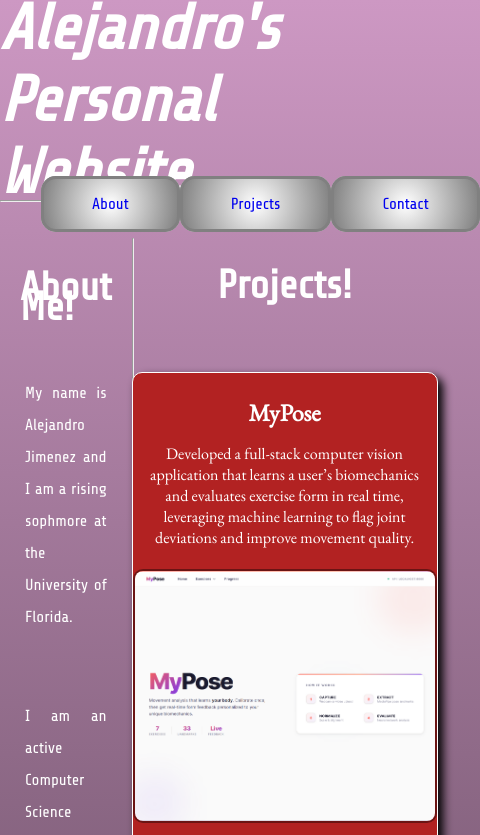
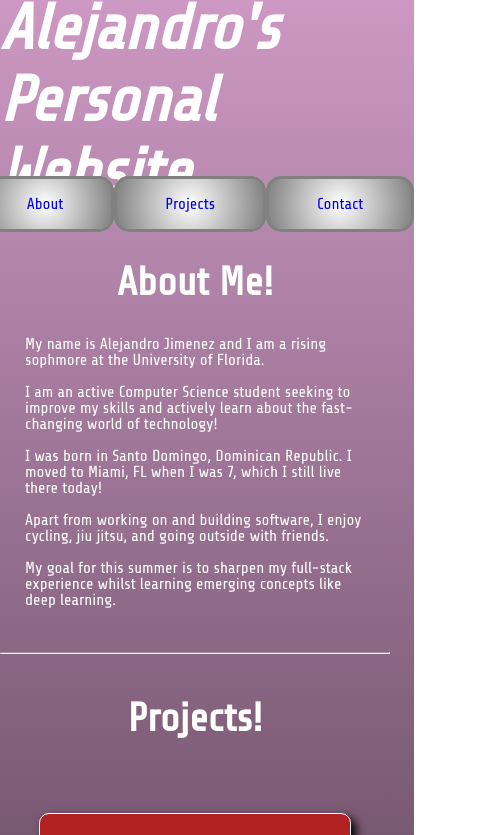
Before and after one commit to AleJim1216/Module-2--CSS, a plain HTML site: page personal/index.html in a window 390 px wide. Shown: the top 835 px of the page, 480 px wide, since content can reach past the window. Drawn offline with nearby package versions, Linux system fonts and the light colour scheme.

Commit message:
Added @media queries

```diff
--- a/personal/style.css
+++ b/personal/style.css
@@ -19,6 +19,7 @@
     background-image: url("../images/Stars.jpg");
     height: 200px;
     margin-bottom: 0;
+    width: 100vw;
 }
 header > h1 {
     color: white;
@@ -208,3 +209,26 @@
     width: 90vw;
 
 }
+@media (max-width: 500px){
+    main{
+        display: block;
+    }
+    nav > ul {
+        justify-content: center;
+        margin-left: -40px;
+    }
+    #about{
+        display: flex;
+        line-height: 10px;
+    }
+    #about-info {
+        text-align: left;
+        display: inline;
+        flex-flow: row;
+        line-height: 1rem;
+        overflow-wrap: break-word;
+    }
+    #about-info :first-child {
+        margin: 10px 0;
+    }
+}
```
